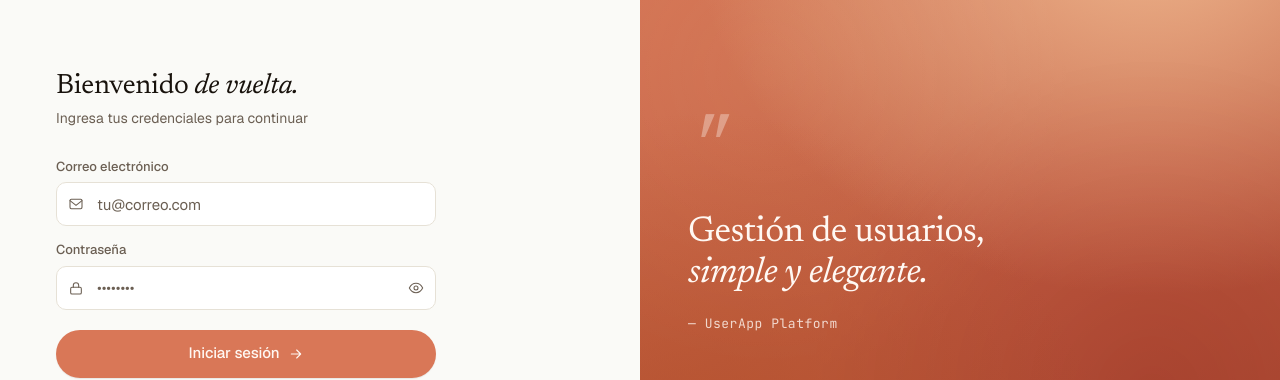
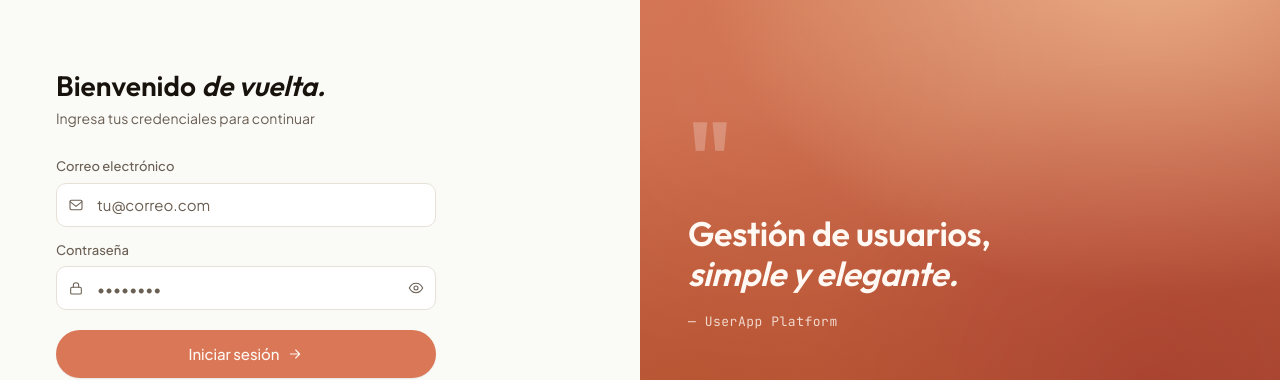
Before and after one commit to Pentaa555/pruebaAlgoritmo, a React (Vite) app in the folder frontend/: page /login in a window 1280 px wide. Shown: the part 168-548 px from the top of the page. Built offline with nearby package versions, Linux system fonts and the light colour scheme; no server answers.

Commit message:
fix: update font families in index.html and index.css, adjust typography styles

```diff
--- a/frontend/index.html
+++ b/frontend/index.html
@@ -7,7 +7,7 @@
     <title>UserApp</title>
     <link rel="preconnect" href="https://fonts.googleapis.com" />
     <link rel="preconnect" href="https://fonts.gstatic.com" crossorigin />
-    <link href="https://fonts.googleapis.com/css2?family=Newsreader:ital,opsz,wght@0,6..72,400;0,6..72,500;0,6..72,600;1,6..72,400&family=Geist:wght@400;500;600&family=JetBrains+Mono:wght@400;500&display=swap" rel="stylesheet" />
+    <link href="https://fonts.googleapis.com/css2?family=Outfit:wght@400;500;600;700&family=Plus+Jakarta+Sans:ital,wght@0,400;0,500;0,600;1,400;1,500&family=JetBrains+Mono:wght@400;500&display=swap" rel="stylesheet" />
   </head>
   <body>
     <div id="root"></div>
--- a/frontend/src/index.css
+++ b/frontend/src/index.css
@@ -22,8 +22,8 @@
   --danger:     #a8442e;
   --danger-soft:#f1d7cd;
 
-  --serif:  "Newsreader", "Iowan Old Style", Georgia, serif;
-  --sans:   "Geist", ui-sans-serif, system-ui, -apple-system, "Segoe UI", sans-serif;
+  --serif:  "Outfit", ui-sans-serif, system-ui, sans-serif;
+  --sans:   "Plus Jakarta Sans", ui-sans-serif, system-ui, -apple-system, "Segoe UI", sans-serif;
   --mono:   "JetBrains Mono", ui-monospace, "SF Mono", Menlo, monospace;
 
   --r-1: 6px;
@@ -100,26 +100,26 @@ a { color: inherit; text-decoration: none; }
 /* Typography */
 .h-display {
   font-family: var(--serif);
-  font-weight: 400;
+  font-weight: 600;
   font-size: clamp(40px, 5vw, 64px);
-  line-height: 1.02;
-  letter-spacing: -0.02em;
+  line-height: 1.05;
+  letter-spacing: -0.01em;
   margin: 0;
 }
 .h-1 {
   font-family: var(--serif);
-  font-weight: 400;
+  font-weight: 600;
   font-size: 40px;
-  line-height: 1.05;
-  letter-spacing: -0.015em;
+  line-height: 1.1;
+  letter-spacing: -0.005em;
   margin: 0;
 }
 .h-2 {
   font-family: var(--serif);
-  font-weight: 400;
+  font-weight: 600;
   font-size: 28px;
-  line-height: 1.1;
-  letter-spacing: -0.01em;
+  line-height: 1.15;
+  letter-spacing: 0;
   margin: 0;
 }
 .eyebrow {
@@ -158,7 +158,8 @@ a { color: inherit; text-decoration: none; }
   align-items: center;
   gap: 10px;
   font-family: var(--serif);
-  font-size: 22px;
+  font-size: 20px;
+  font-weight: 600;
   letter-spacing: -0.01em;
 }
 .brand-mark {
@@ -574,19 +575,19 @@ a { color: inherit; text-decoration: none; }
 .login-quote { position: relative; z-index: 1; max-width: 480px; margin: auto 0; }
 .login-quote .qmark {
   font-family: var(--serif);
-  font-style: italic;
+  font-weight: 700;
   font-size: 96px;
   line-height: .8;
-  opacity: .35;
+  opacity: .25;
   margin-bottom: 18px;
 }
 .login-quote blockquote {
   margin: 0;
   font-family: var(--serif);
-  font-weight: 400;
-  font-size: 36px;
-  line-height: 1.15;
-  letter-spacing: -0.015em;
+  font-weight: 600;
+  font-size: 34px;
+  line-height: 1.18;
+  letter-spacing: -0.01em;
 }
 .login-quote blockquote em { font-style: italic; }
 .login-cite { margin-top: 18px; font-size: 13px; opacity: .8; font-family: var(--mono); letter-spacing: .04em; }
@@ -619,7 +620,7 @@ a { color: inherit; text-decoration: none; }
   text-align: center;
   gap: 14px;
 }
-.profile-name { font-family: var(--serif); font-size: 24px; margin: 0; }
+.profile-name { font-family: var(--serif); font-size: 22px; font-weight: 600; margin: 0; }
 .profile-meta-list { width: 100%; display: flex; flex-direction: column; gap: 8px; margin-top: 6px; }
 .profile-meta-row {
   display: flex; justify-content: space-between;
@@ -637,7 +638,7 @@ a { color: inherit; text-decoration: none; }
   padding: 24px;
 }
 .section-head { margin-bottom: 18px; }
-.section-head h3 { margin: 0 0 4px; font-family: var(--serif); font-weight: 400; font-size: 22px; letter-spacing: -.01em; }
+.section-head h3 { margin: 0 0 4px; font-family: var(--serif); font-weight: 600; font-size: 20px; letter-spacing: 0; }
 .section-head p { margin: 0; color: var(--text-muted); font-size: 13.5px; }
 
 .form-row { display: flex; flex-direction: column; gap: 14px; }
```
Also changed, not shown: 1 other file (tests, documents, lock files or other folders).
